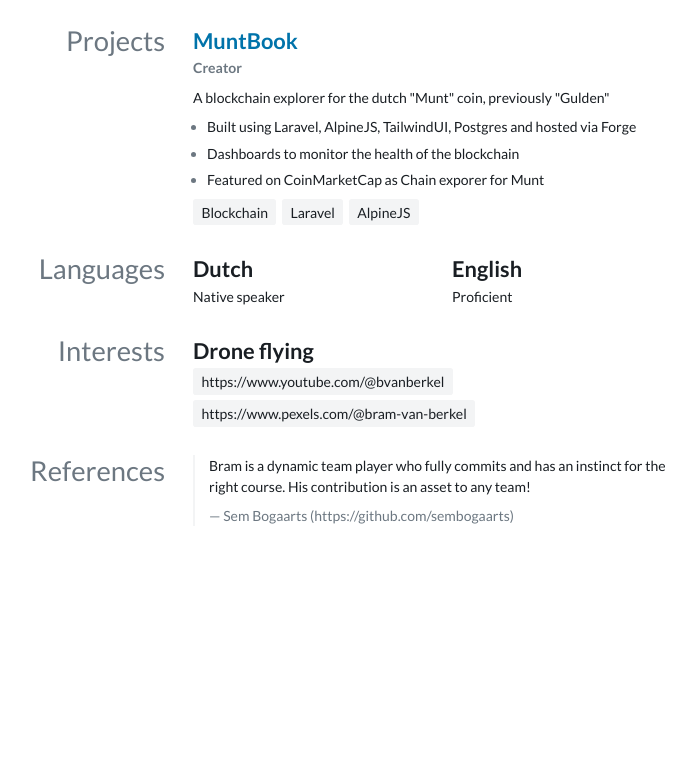
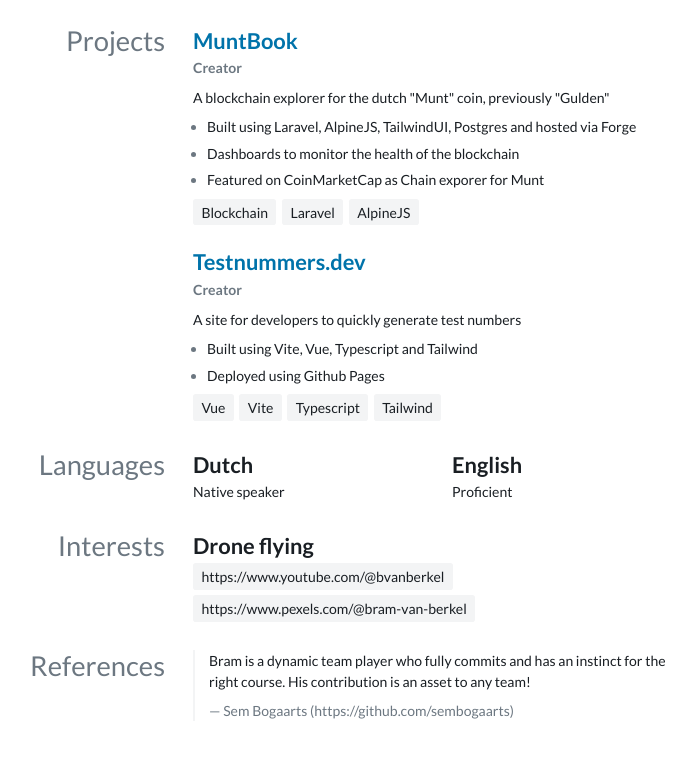
Before and after one commit to BramVanBerkel/resume, a website: page index.html in a window 1280 px wide. Shown: the part 1564-2321 px from the top of the page, without its empty margins (293-989 px from the left). Before the commit the page ends 2146 px from the top, so only its background shows below. Drawn offline with Linux system fonts and the light colour scheme.

Commit message:
add testnummers.dev

```diff
--- a/index.html
+++ b/index.html
@@ -195,6 +195,30 @@
 
               </article>
 
+              <article>
+                <header>
+                  <h4><a href="https://testnummers.dev">Testnummers.dev</a></h4>
+                  <div class="meta">
+                    <div>
+                      <strong>Creator</strong>
+
+                    </div>
+
+                  </div>
+                </header>
+                <p>A site for developers to quickly generate test numbers</p>
+
+                  <ul>
+                    <li><p>Built using Vite, Vue, Typescript and Tailwind</p></li><li><p>Deployed using Github Pages</p></li>
+                  </ul>
+
+
+                  <ul class="tag-list">
+                    <li>Vue</li><li>Vite</li><li>Typescript</li><li>Tailwind</li>
+                  </ul>
+
+              </article>
+
         </div>
       </section>
 
```
Also changed, not shown: resume.json (+18 -0 lines).
